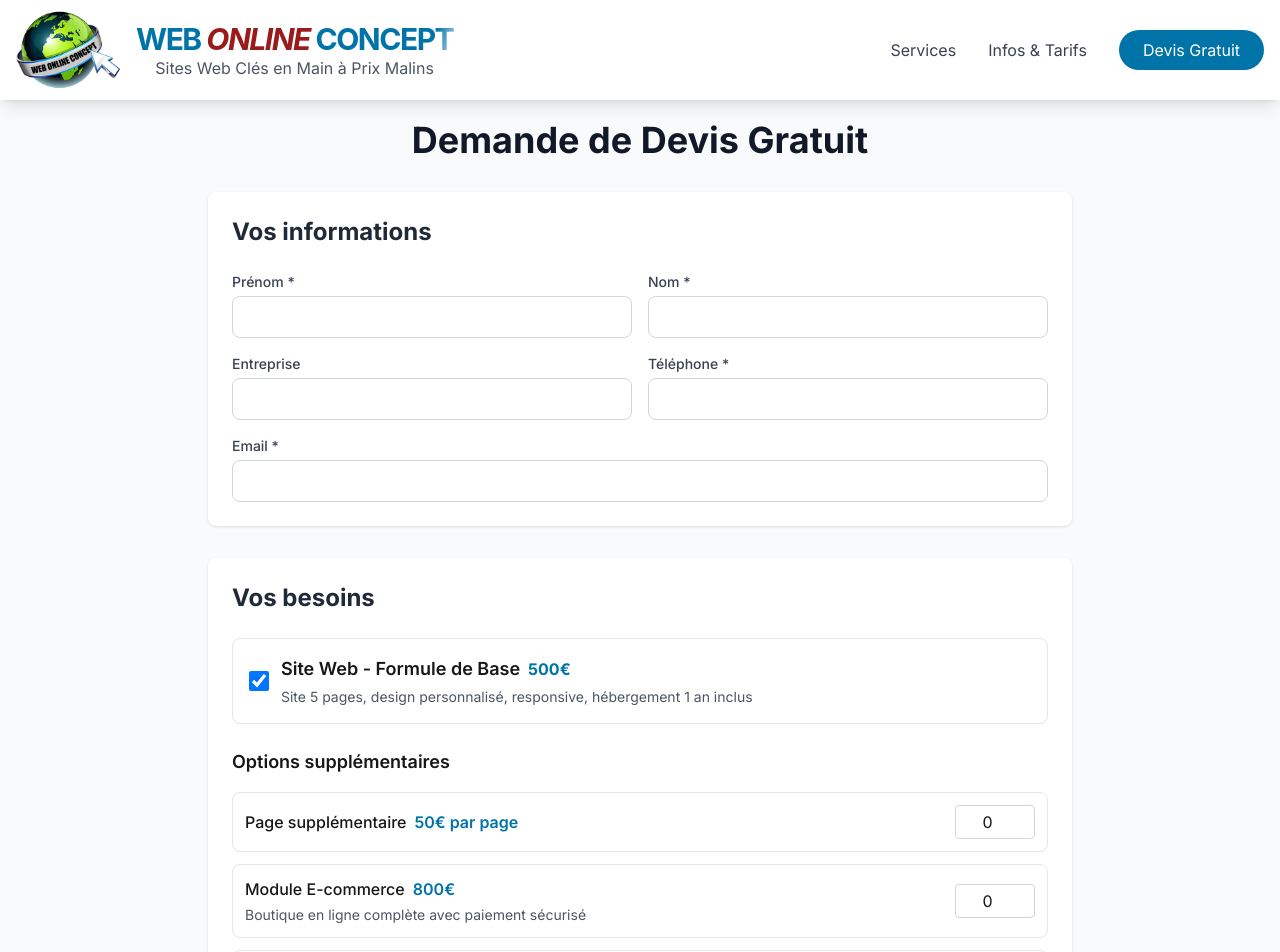
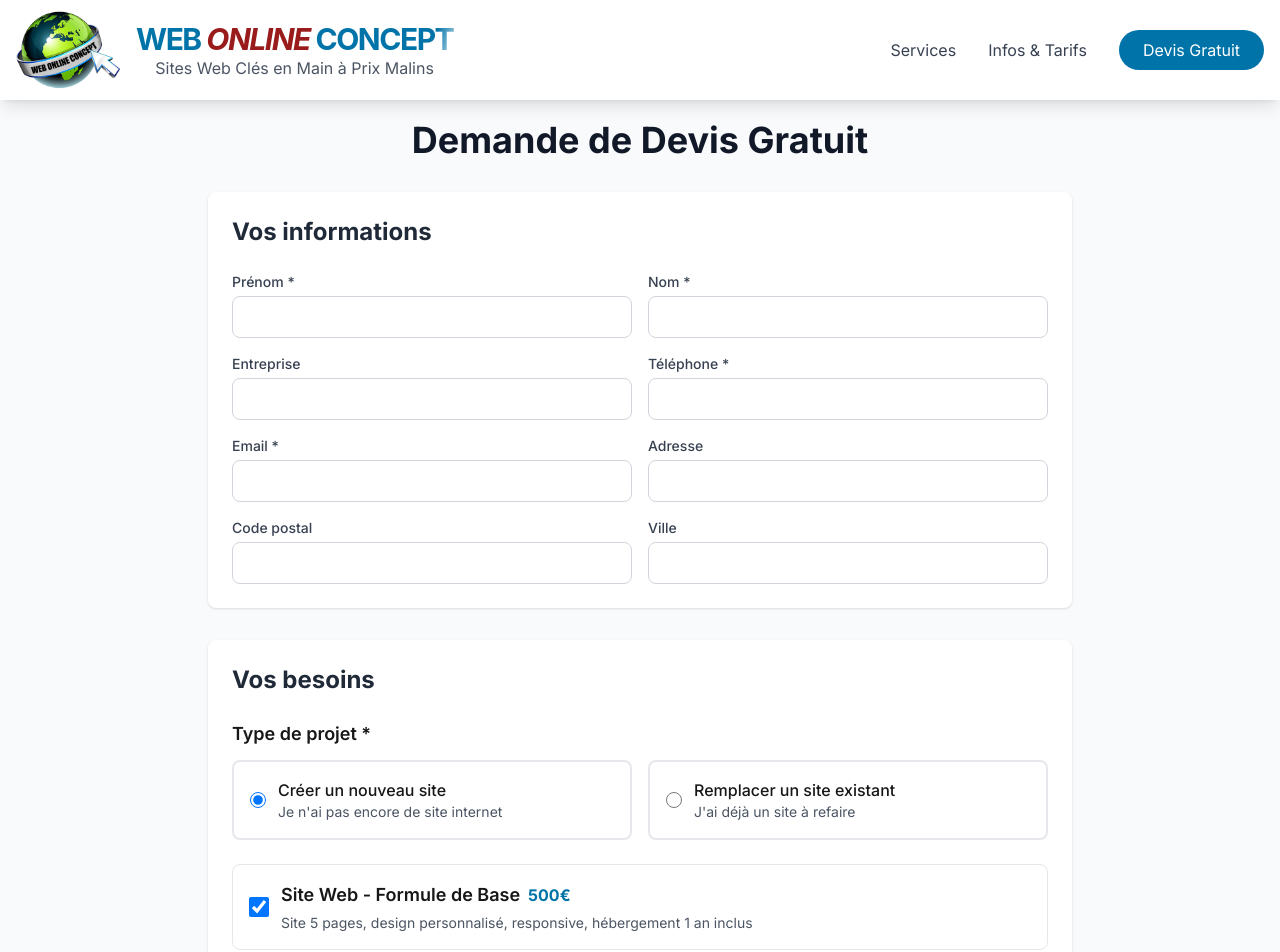
Before and after one commit to Web-Online-Concept/web-online-concept, a Next.js app: page /demande-devis in a window 1280 px wide. Shown: the top 952 px of the page. Built offline with nearby package versions, Linux system fonts and the light colour scheme.

Commit message:
Améliorer formulaire devis : type projet, adresse et réorganisation

```diff
--- a/app/api/devis/route.js
+++ b/app/api/devis/route.js
@@ -60,6 +60,16 @@ async function generatePDF(formData, quoteNumber) {
   }
   doc.text(formData.email, 120, 86)
   doc.text(formData.telephone, 120, 94)
+  if (formData.adresse || formData.codePostal || formData.ville) {
+    let yPos = 102
+    if (formData.adresse) {
+      doc.text(formData.adresse, 120, yPos)
+      yPos += 8
+    }
+    if (formData.codePostal || formData.ville) {
+      doc.text(`${formData.codePostal || ''} ${formData.ville || ''}`.trim(), 120, yPos)
+    }
+  }
 
   // Tableau des prestations
   const tableData = []
@@ -139,10 +149,17 @@ export async function POST(request) {
       html: `
         <h2>Nouvelle demande de devis</h2>
         <p><strong>Numéro :</strong> ${quoteNumber}</p>
+        <p><strong>Type de projet :</strong> ${formData.typeProjet === 'nouveau' ? 'Création d\'un nouveau site' : 'Remplacement d\'un site existant'}</p>
         <p><strong>Client :</strong> ${formData.prenom} ${formData.nom}</p>
         ${formData.entreprise ? `<p><strong>Entreprise :</strong> ${formData.entreprise}</p>` : ''}
         <p><strong>Email :</strong> ${formData.email}</p>
         <p><strong>Téléphone :</strong> ${formData.telephone}</p>
+        ${formData.adresse || formData.codePostal || formData.ville ? `
+          <p><strong>Adresse :</strong><br>
+          ${formData.adresse ? formData.adresse + '<br>' : ''}
+          ${formData.codePostal ? formData.codePostal + ' ' : ''}${formData.ville || ''}
+          </p>
+        ` : ''}
         <p><strong>Montant total :</strong> ${formData.total} €</p>
         ${formData.commentaire ? `<p><strong>Projet :</strong><br>${formData.commentaire.replace(/\n/g, '<br>')}</p>` : ''}
       `,
--- a/app/demande-devis/page.js
+++ b/app/demande-devis/page.js
@@ -16,6 +16,10 @@ export default function DemandeDevis() {
     entreprise: '',
     email: '',
     telephone: '',
+    adresse: '',
+    codePostal: '',
+    ville: '',
+    typeProjet: 'nouveau', // 'nouveau' ou 'remplacement'
     siteWeb: true,
     options: {},
     codePromo: '',
@@ -230,7 +234,7 @@ export default function DemandeDevis() {
                   className="w-full px-3 py-2 border border-gray-300 rounded-lg focus:outline-none focus:ring-2 focus:ring-[#0073a8]"
                 />
               </div>
-              <div className="md:col-span-2">
+              <div>
                 <label className="block text-sm font-medium text-gray-700 mb-1">
                   Email *
                 </label>
@@ -242,12 +246,80 @@ export default function DemandeDevis() {
                   className="w-full px-3 py-2 border border-gray-300 rounded-lg focus:outline-none focus:ring-2 focus:ring-[#0073a8]"
                 />
               </div>
+              <div>
+                <label className="block text-sm font-medium text-gray-700 mb-1">
+                  Adresse
+                </label>
+                <input
+                  type="text"
+                  value={formData.adresse}
+                  onChange={(e) => setFormData({...formData, adresse: e.target.value})}
+                  className="w-full px-3 py-2 border border-gray-300 rounded-lg focus:outline-none focus:ring-2 focus:ring-[#0073a8]"
+                />
+              </div>
+              <div>
+                <label className="block text-sm font-medium text-gray-700 mb-1">
+                  Code postal
+                </label>
+                <input
+                  type="text"
+                  value={formData.codePostal}
+                  onChange={(e) => setFormData({...formData, codePostal: e.target.value})}
+                  className="w-full px-3 py-2 border border-gray-300 rounded-lg focus:outline-none focus:ring-2 focus:ring-[#0073a8]"
+                />
+              </div>
+              <div>
+                <label className="block text-sm font-medium text-gray-700 mb-1">
+                  Ville
+                </label>
+                <input
+                  type="text"
+                  value={formData.ville}
+                  onChange={(e) => setFormData({...formData, ville: e.target.value})}
+                  className="w-full px-3 py-2 border border-gray-300 rounded-lg focus:outline-none focus:ring-2 focus:ring-[#0073a8]"
+                />
+              </div>
             </div>
           </div>
 
           {/* Prestations */}
           <div className="bg-white rounded-lg shadow p-6">
             <h2 className="text-2xl font-bold mb-6 text-gray-800">Vos besoins</h2>
+
+            {/* Type de projet */}
+            <div className="mb-6">
+              <h3 className="font-semibold text-lg mb-3">Type de projet *</h3>
+              <div className="grid md:grid-cols-2 gap-4">
+                <label className="flex items-center p-4 border-2 border-gray-200 rounded-lg cursor-pointer hover:border-[#0073a8] transition-colors">
+                  <input
+                    type="radio"
+                    name="typeProjet"
+                    value="nouveau"
+                    checked={formData.typeProjet === 'nouveau'}
+                    onChange={(e) => setFormData({...formData, typeProjet: e.target.value})}
+                    className="w-4 h-4 text-[#0073a8] focus:ring-[#0073a8]"
+                  />
+                  <div className="ml-3">
+                    <span className="font-medium">Créer un nouveau site</span>
+                    <p className="text-sm text-gray-600">Je n'ai pas encore de site internet</p>
+                  </div>
+                </label>
+                <label className="flex items-center p-4 border-2 border-gray-200 rounded-lg cursor-pointer hover:border-[#0073a8] transition-colors">
+                  <input
+                    type="radio"
+                    name="typeProjet"
+                    value="remplacement"
+                    checked={formData.typeProjet === 'remplacement'}
+                    onChange={(e) => setFormData({...formData, typeProjet: e.target.value})}
+                    className="w-4 h-4 text-[#0073a8] focus:ring-[#0073a8]"
+                  />
+                  <div className="ml-3">
+                    <span className="font-medium">Remplacer un site existant</span>
+                    <p className="text-sm text-gray-600">J'ai déjà un site à refaire</p>
+                  </div>
+                </label>
+              </div>
+            </div>
 
             {/* Formule de base */}
             <div className="mb-6 p-4 border border-gray-200 rounded-lg">
```
